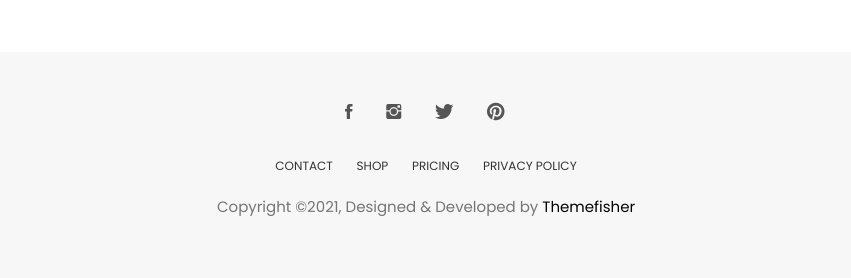
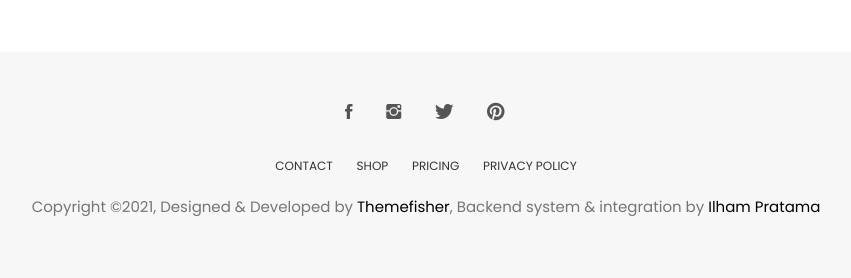
Before and after one commit to IlhamPratama1/Fashion-Shop, a Django app: page / in a window 1280 px wide. Shown: the part 3859-4137 px from the top of the page, without its empty margins (214-1065 px from the left). Run offline with Django 3.2, Linux system fonts and the light colour scheme; data comes from the database, SQL or seed files in the repository; both versions use the stored data as it was after the commit; some libraries are stand-ins or nearby versions; some web fonts are replaced.

Commit message:
update template

```diff
--- a/templates/store/base.html
+++ b/templates/store/base.html
@@ -248,7 +248,8 @@
                         </li>
                     </ul>
                     <p class="copyright-text">Copyright &copy;2021, Designed &amp; Developed by <a
-                            href="https://themefisher.com/">Themefisher</a></p>
+                            href="https://themefisher.com/">Themefisher</a>, Backend system & integration by <a class="button"
+                            href="https://gitlab.com/pratamailham206">Ilham Pratama</a></p>
                 </div>
             </div>
         </div>
--- a/templates/store/home.html
+++ b/templates/store/home.html
@@ -6,7 +6,7 @@
 
 <style>
   .img-responsive {
-    max-height: 60vh;
+    max-height: 50vh;
     object-fit: cover;
   }
 
--- a/templates/store/shop.html
+++ b/templates/store/shop.html
@@ -6,7 +6,7 @@
 
 <style>
     .img-responsive {
-        max-height: 45vh;
+        max-height: 39vh;
         object-fit: cover;
     }
 
```
Also changed, not shown: db.sqlite3, 1 other file.
